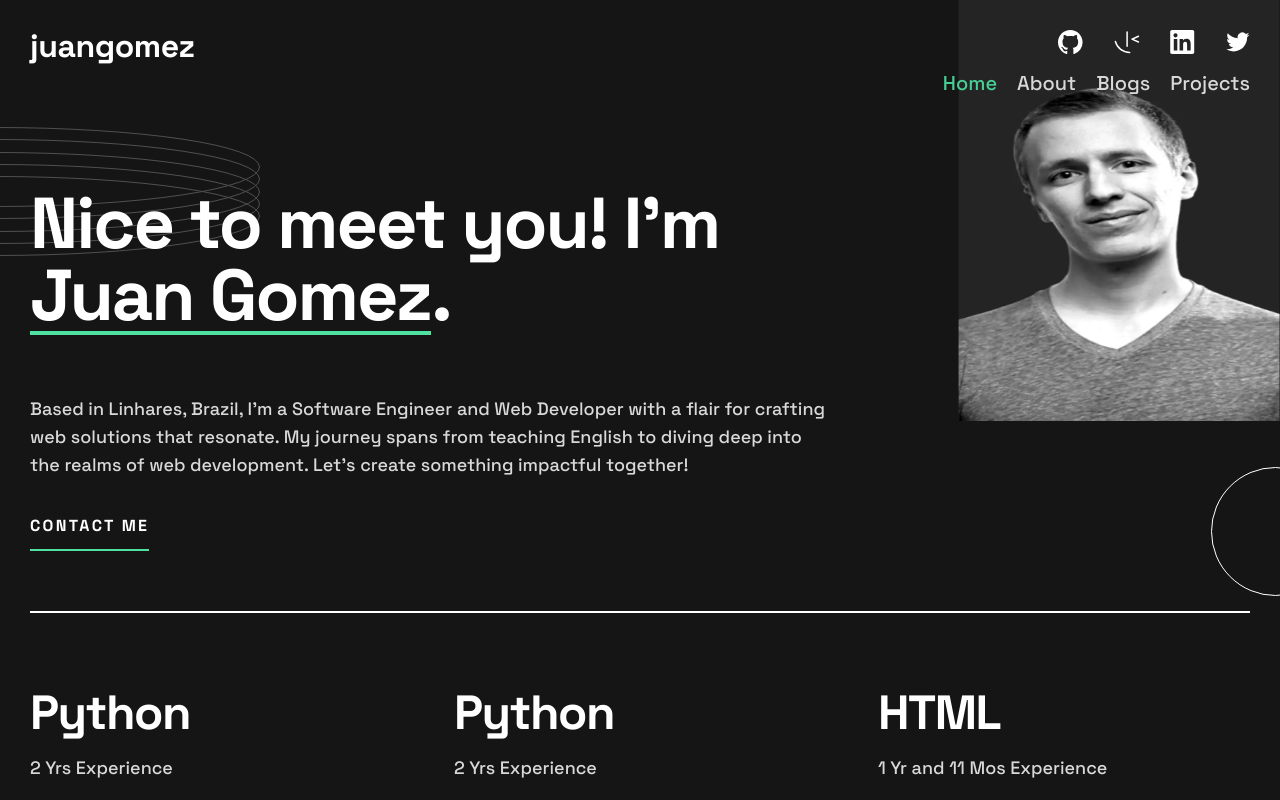
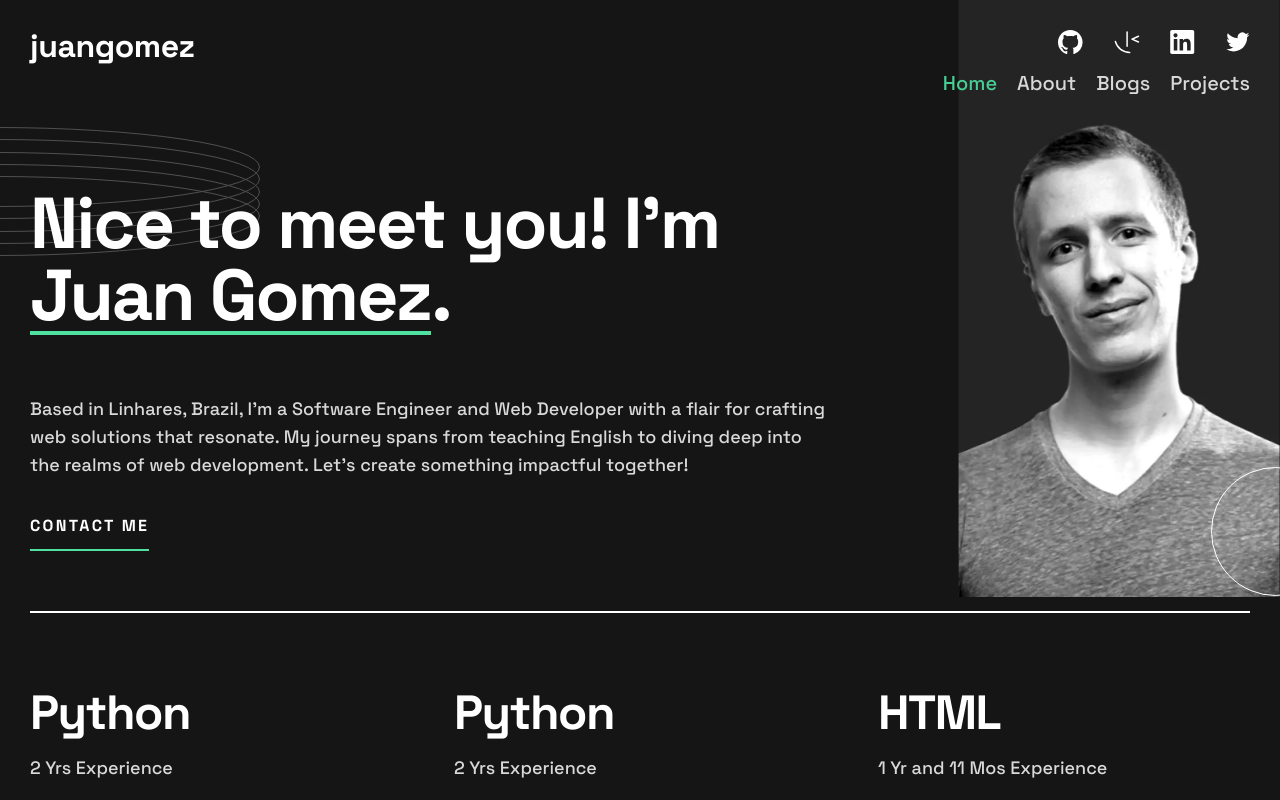
Before and after one commit to newbpydev/a-portfolio-site, a React (Vite) app: page / in a window 1280 px wide. Shown: the top 800 px of the page. Built offline with nearby package versions, Linux system fonts and the light colour scheme.

Commit message:
chore(HomePage.tsx): remove commented out code and update CSS properties for HeroSection and StyledHeroImg components to improve responsiveness and layout consistency

```diff
--- a/src/pages/HomePage.tsx
+++ b/src/pages/HomePage.tsx
@@ -129,6 +129,7 @@ const HeroSection = styled.section`
 
     @media (min-width: 48em) {
       order: 1;
+      /* width: 35rem; */
     }
     @media (min-width: 90em) {
       height: 72rem;
@@ -150,7 +151,8 @@ const StyledHeroImg = styled.img`
     top: -19rem;
     right: -3rem;
     width: 32.2rem;
-    height: 60rem;
+    /* width: 35rem; */
+    min-height: 60rem;
     z-index: -20;
   }
   @media (min-width: 90em) {
```
